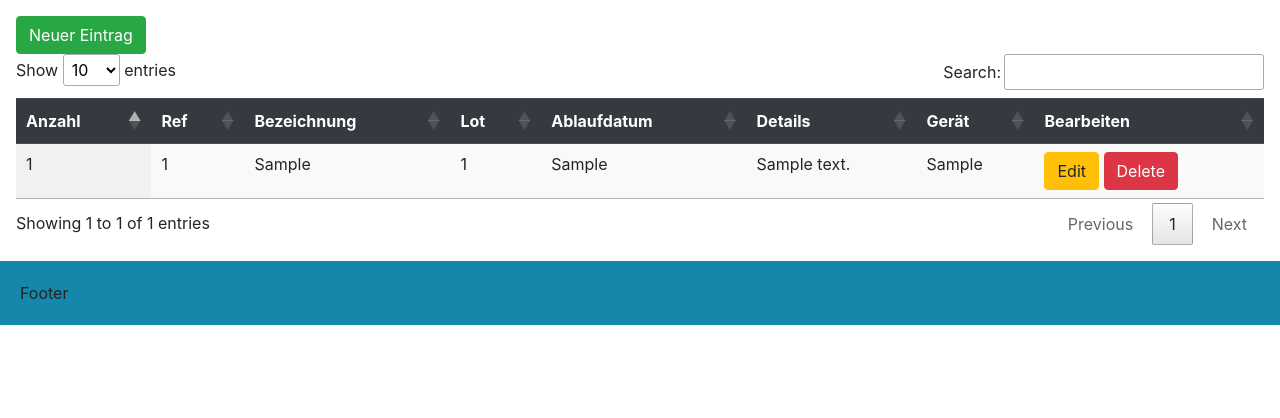
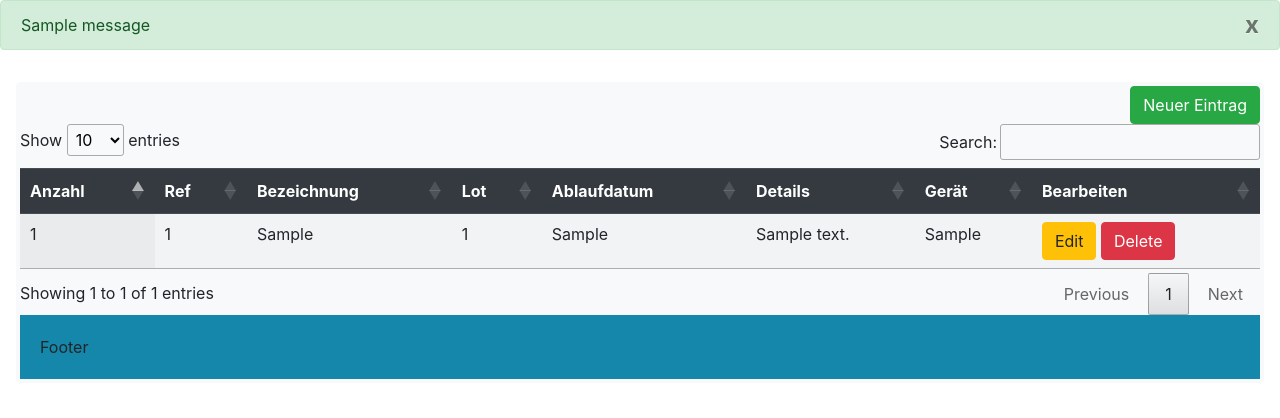
Before and after one commit to Jaenuful/carstock, a Flask app: page /kzb in a window 1280 px wide. Shown: the part 157-575 px from the top of the page. Run offline with Flask 2, Linux system fonts and the light colour scheme; tables that the repository leaves empty hold one stand-in row (values such as "Sample post"); one stand-in notice (Sample message) is shown; some libraries are stand-ins or nearby versions.

Commit message:
Update funktioniert jetzt. Tabelle noch nicht i.o formatiert!!

```diff
--- a/app.py
+++ b/app.py
@@ -19,24 +19,6 @@ app.config['SQLALCHEMY_DATABASE_URI'] = 'postgresql://postgres:root@localhost/ca
 app.config['SQLALCHEMY_TRACK_MODIFICATIONS'] = False
 db = SQLAlchemy(app)
 migrate = Migrate(app, db)
-#Base = declarative_base()
-#Session = sessionmaker()
-#metadata = MetaData()
-
-#    def __init__(self, Artikelnummer, Bezeichnung, Details, Geraet):
-#        self.Artikelnummer = Artikelnummer
-#        self.Bezeichnung = Bezeichnung
-#        self.Details = Details
-#        self.Geraet = Geraet
-
-#    def __repr__(self):
- #       return "Artikelnummer{}, Bezeichnung={}, Details={}, Gerät={}"\
-  #              .format(self.Artikelnummer, self.Bezeichnung, self.Details, self.Geraet)
-        #return '<%r>' % self.Bezeichnung
-        #return 'self.Artikelnummer'
-#db.create_all()
-#db.session.commit()
-#print(ErsatzteileAlchemy)
 
 class ErsatzteileAlchemy(db.Model):
     __tablename__ = 'ersatzteile_alchemy'
@@ -48,12 +30,12 @@ class ErsatzteileAlchemy(db.Model):
 
 class ErsatzteileKonrad(db.Model):
     __tablename__ = 'ersatzteile_konrad'
-    Anzahl = Column(Integer(), primary_key = True)
+    Anzahl = Column(Integer(), primary_key = False, nullable=False)
     Artikelnummer = Column (Integer(), primary_key=True)
  #   Bezeichnung = input(f"ErsatzteileAlchemy for '{ersatzteile_alchemy.Bezeichnung}': $")
  #   Artikelnummer = db.realtionship('ErsatzteileAlchemy'), Column (Integer(), ForeignKey)
-    Bezeichnung = Column(String(), primary_key=False)
-    Lot = Column (Integer(), primary_key=False, nullable=True)
+    Bezeichnung = Column(String(), primary_key=False, unique=False)
+    Lot = Column (Integer(), primary_key=False, unique=False, nullable=True)
     Ablaufdatum = Column (String(), primary_key=False, nullable=True)
     Details = Column (String(), unique=False, nullable=True)
     Geraet = Column (String(), unique=False, nullable=True)
@@ -77,6 +59,11 @@ class ErsatzteileKonrad(db.Model):
 #   ErsatzteileAlchemy_Bezeichnung = db.Column(Integer(), ForeignKey(ErsatzteileAlchemy.Bezeichnung))
 
 @app.route('/kzb', methods = ['Get','POST'])
+def kzb():
+    ersatzteile_konrad = ErsatzteileKonrad.query.all()
+    return render_template('kzb.html', ersatzteile_konrad = ersatzteile_konrad, title = 'kzb')
+
+@app.route('/kzb-insert', methods = ['POST'])
 def insert_kzb():
     if request.method == 'POST':
         Anzahl = request.form['Anzahl']
@@ -87,15 +74,35 @@ def insert_kzb():
         Details = request.form['Details']
         Geraet = request.form['Geraet']
 
+        if Lot == '':
+            Lot = None
+
         Neue_ErsatzteileKonrad = ErsatzteileKonrad (Anzahl, Artikelnummer, Bezeichnung, Lot, Ablaufdatum, Details, Geraet)
         db.session.add(Neue_ErsatzteileKonrad)
         db.session.commit()
-        #flash('Record was successfully added')
-        return redirect(url_for('insert_kzb'))
+        flash('Eintrag Erfolgreich')
+        return redirect(url_for('kzb'))
 
-    ersatzteile_konrad = ErsatzteileKonrad.query.all()
 
-    return render_template('kzb.html', ersatzteile_konrad = ersatzteile_konrad, title = 'kzb')
+@app.route('/kzb-update', methods = ['GET','POST'])
+def update_kzb():
+    if request.method == 'POST':
+        Update_ErsatzteileKonrad = ErsatzteileKonrad.query.get(request.form.get('Artikelnummer'))
+
+        Update_ErsatzteileKonrad.Anzahl = request.form['Anzahl']
+        Update_ErsatzteileKonrad.Bezeichnung = request.form['Bezeichnung']
+        Update_ErsatzteileKonrad.Lot = request.form['Lot']
+        Update_ErsatzteileKonrad.Ablaufdatum = request.form['Ablaufdatum']
+        Update_ErsatzteileKonrad.Details = request.form['Details']
+        Update_ErsatzteileKonrad.Geraet = request.form['Geraet']
+
+        if Update_ErsatzteileKonrad.Lot == '':
+            Update_ErsatzteileKonrad.Lot = None
+
+        db.session.commit()
+        flash("Update Erfolgreich")
+
+        return redirect(url_for('kzb'))
 
     #    ersatzteile-konrad = Anzahl = request.form['Anzahl'], request.form['Artikelnummer'], request.form['Bezeichnung'], request.form['Ablaufdatum'],
     #            request.form['Lot'], request.form['Details'], request.form['Geraet']
--- a/templates/kzb.html
+++ b/templates/kzb.html
@@ -21,13 +21,28 @@
       </ul>
     </div>
   </nav>
+
+  {% with messages = get_flashed_messages() %}
+  {% if messages %}
+  {% for message in messages %}
+  <div class="alert alert-success alert-dismissable" role="alert">
+      <button type="button" class="close" data-dismiss="alert" aria-label="close">
+          <span aria-hidden="true">x</span>
+      </button>
+    {{message}}
+  </div>
+  {% endfor %}
+  {% endif %}
+  {% endwith %}
+
+
   <div class="modal-body">
-    <div class="mt-6">
+    <div class="mt-10">
+      <div class="jumbotron p-1 bg-light">
         <table id="proxies" class="display table nowrap responsive" style="width: 100%">
+          <button type="button" class="btn btn-success float-sm-right"
+        data-toggle="modal" data-target="#mymodal">Neuer Eintrag</button>
           <thead class="thead-dark">
-            <button type="button" class="btn btn-success"
-              data-toggle="modal" data-target="#mymodal">Neuer Eintrag</button>
-
             <tr>
               <th>Anzahl
               <th>Ref
@@ -48,26 +63,81 @@
               <td>{{ersatzteile_konrad.Ablaufdatum}}
               <td>{{ersatzteile_konrad.Details}}
               <td>{{ersatzteile_konrad.Geraet}}
-              <td><a href="/update/{{ersatzteile_konrad}}" class="btn btn-warning btn-xs" data-toggle="modal" data-target="#modaledit">Edit</a>
-                            <a href="/delete" class="btn btn-danger btn-xs" onclick="return confirm('Are You Sure To Delete ?')">Delete</a>
+              <td><a href="/update_kzb/{{ersatzteile_konrad.Artikelnummer}}" class="btn btn-warning btn-xs" data-toggle="modal" data-target="#modaledit{{ersatzteile_konrad.Artikelnummer}}">Edit</a>
+                  <a href="/delete" class="btn btn-danger btn-xs"onclick="return confirm('Are You Sure To Delete ?')">Delete</a>
             </tr>
-                  {% endfor %}
          </tbody>
-      </table>
+
+
     </div>
 
+
+                  <!-- Modal Edit Employee-->
+<div id="modaledit{{ ersatzteile_konrad.Artikelnummer }}" class="modal fade" role="dialog">
+   <div class="modal-dialog">
+      <div class="modal-content">
+         <div class="modal-header">
+            <h4 class="modal-title">Update</h4>
+         </div>
+
+         <div class="modal-body">
+            <form action="{{url_for('update_kzb')}}" method="POST">
+               <div class="form-group">
+
+                  <label>Artikelnummer</label>
+                   <input type="hidden"  name="Artikelnummer" value="{{ersatzteile_konrad.Artikelnummer}}">
+                  <input type="number" class="form-control" name="Artikelnummer" value="{{ersatzteile_konrad.Artikelnummer}}">
+               </div>
+
+               <div class="form-group">
+                <label>Anzahl</label>
+                <input type="number" class="form-control" name="Anzahl" value="{{ersatzteile_konrad.Anzahl}}">
+             </div>
+               <div class="form-group">
+                  <label>Bezeichnung</label>
+                  <input type="text" class="form-control" name="Bezeichnung" value="{{ersatzteile_konrad.Bezeichnung}}">
+               </div>
+               <div class="form-group">
+                  <label>Lot</label>
+                  <input type="number" class="form-control" name="Lot" value="{{ersatzteile_konrad.Lot}}">
+               </div>
+               <div class="form-group">
+                <label>Ablaufdatum</label>
+                <input type="date" class="form-control" name="Ablaufdatum" value="{{ersatzteile_konrad.Ablaufdatum}}">
+             </div>
+             <div class="form-group">
+              <label>Details</label>
+              <input type="text" class="form-control" name="Details" value="{{ersatzteile_konrad.Details}}">
+           </div>
+           <div class="form-group">
+            <label>Gerät</label>
+            <input type="text" class="form-control" name="Geraet" value="{{ersatzteile_konrad.Geraet}}">
+         </div>
+
+        <div class="form-group">
+          <button class="btn btn-primary" type="submit">Update</button>
+        </div>
+      </form>
+    </div>
+    <div class="modal-footer">
+       <button type="button" class="btn btn-secondary" data-dismiss="modal">Schliessen</button>
+    </div>
+    </div>
+  </div>
+</div>
+{% endfor %}
+</table>
+
+
                      <!-- Modal Ersatzteil hinzufügen-->
-
 
                      <div id="mymodal" class="modal fade" role="dialog">
                       <div class="modal-dialog">
                          <div class="modal-content">
                             <div class="modal-header">
-
                                <h4 class="modal-title">Ersatzteil hinzufügen</h4></div>
 
                             <div class="modal-body">
-
                                <form action="{{url_for('insert_kzb')}}" method="POST">
                                   <div class="form-group">
                                      <label>Anzahl</label>
@@ -83,7 +153,7 @@
                                   </div>
                                   <div class="form-group">
                                     <label>Lot</label>
-                <input type="text" class="form-control" name="Lot">
+                                    <input type="number" class="form-control" name="Lot">
                                  </div>
                                  <div class="form-group">
                                   <label>Ablaufdatum</label>
@@ -109,41 +179,5 @@
                          </div>
                       </div>
                     </div>
-
-                  <!-- Modal Edit Employee-->
-<div id="modaledit" class="modal fade" role="dialog">
-   <div class="modal-dialog">
-      <div class="modal-content">
-         <div class="modal-header">
-            <h4 class="modal-title">Update Information</h4>
-         </div>
-         <div class="modal-body">
-            <form action="{{url_for('insert_kzb')}}" method="POST">
-               <div class="form-group">
-                  <label>Anzahl:</label>
-                   <input type="hidden"  name="id" value="">
-                  <input type="text" class="form-control" name="Anzahl" value="">
-               </div>
-
-               <div class="form-group">
-                  <label>Artikelnummer:</label>
-                  <input type="text" class="form-control" name="Artikelnummer" value="">
-               </div>
-               <div class="form-group">
-                  <label>Beschreibung:</label>
-                  <input type="text" class="form-control" name="Beschreibung" value="">
-               </div>
-               <div class="form-group">
-                  <button class="btn btn-primary" type="submit">Update</button>
-               </div>
-            </form>
-         </div>
-         <div class="modal-footer">
-            <button type="button" class="btn btn-secondary" data-dismiss="modal">Schliessen</button>
-         </div>
-      </div>
-   </div>
-</div>
-</div>
 </body>
 {% endblock %}
```
Lines whose indentation alone changed are shown as unchanged.
